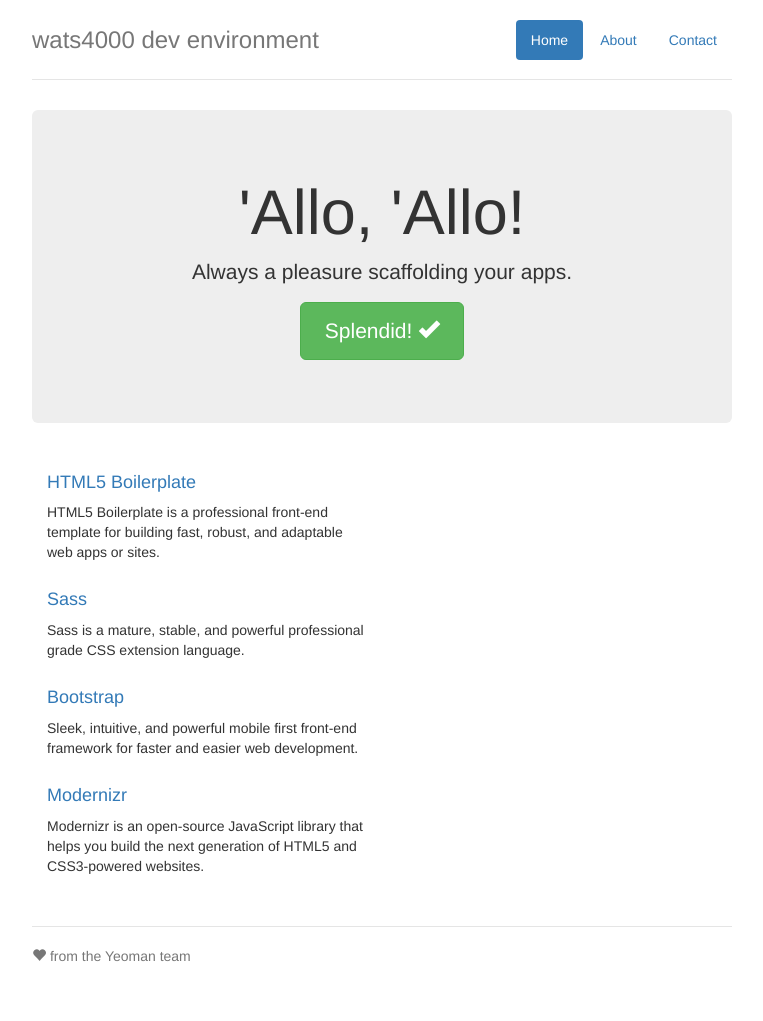
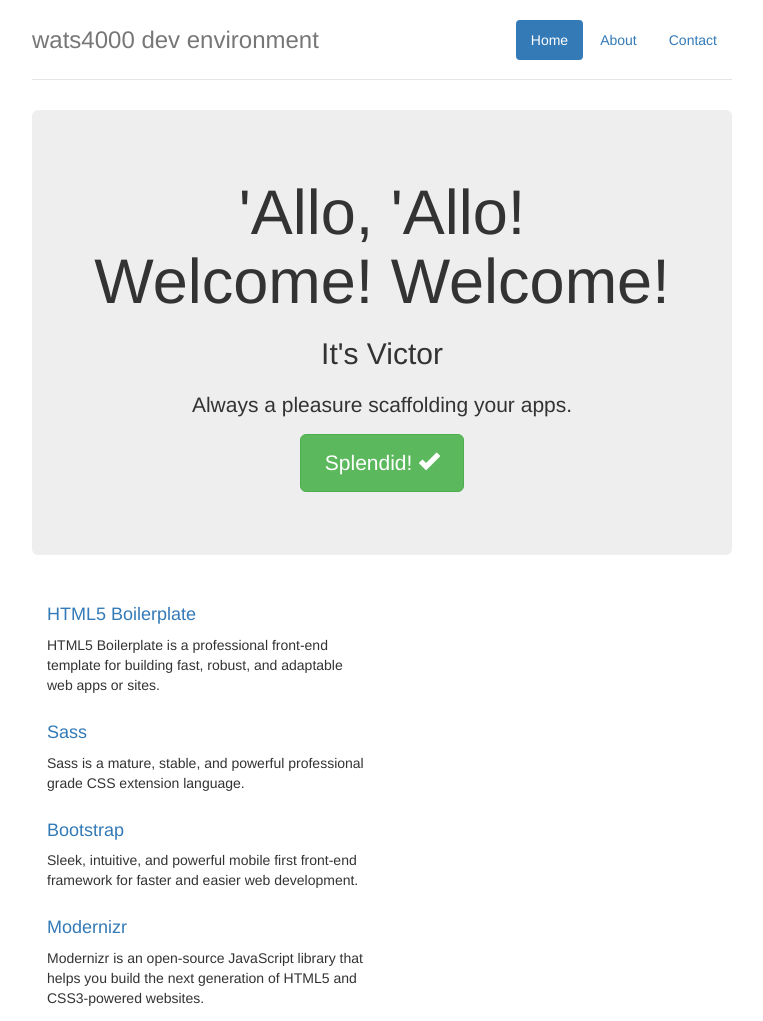
Before and after one commit to Victa727/WATS4000-Dev-Environment, a website: page app/index.html in a window 1280 px wide. Shown: the top 1021 px of the page, without its empty margins (258-1021 px from the left). Before the commit the page ends 996 px from the top, so only its background shows below. Drawn offline with nearby package versions, Linux system fonts and the light colour scheme; files that its build step writes are made by us from their sources; files whose address does not match are found by name.

Commit message:
Update index.html

```diff
--- a/app/index.html
+++ b/app/index.html
@@ -39,7 +39,8 @@
       </div>
 
       <div class="jumbotron">
-        <h1>'Allo, 'Allo!</h1>
+        <h1>'Allo, 'Allo! Welcome! Welcome!</h1>
+        <h2>It's Victor<h2>
         <p class="lead">Always a pleasure scaffolding your apps.</p>
         <p><a class="btn btn-lg btn-success" href="#">Splendid! <span class="glyphicon glyphicon-ok"></span></a></p>
       </div>
```
